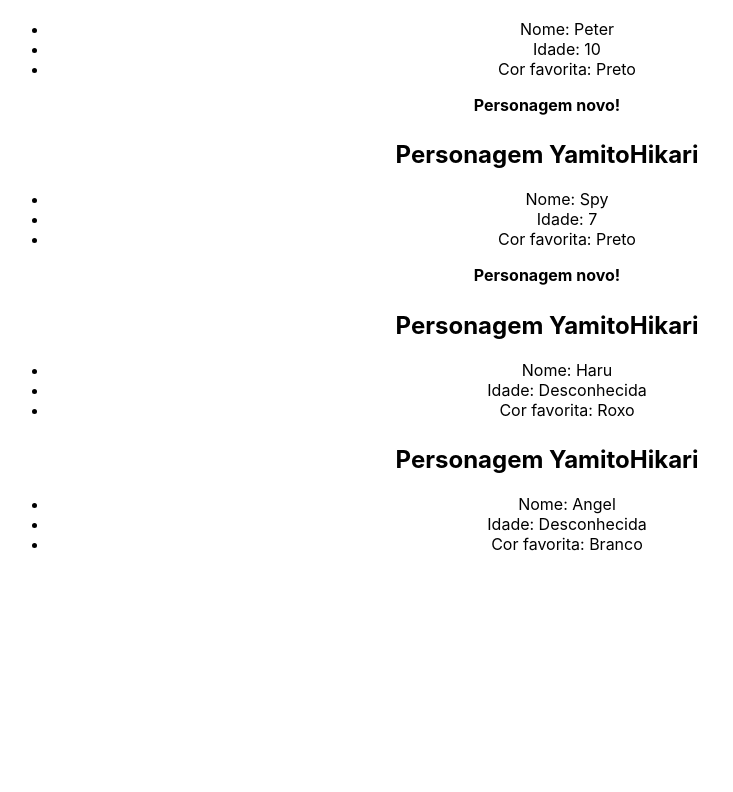
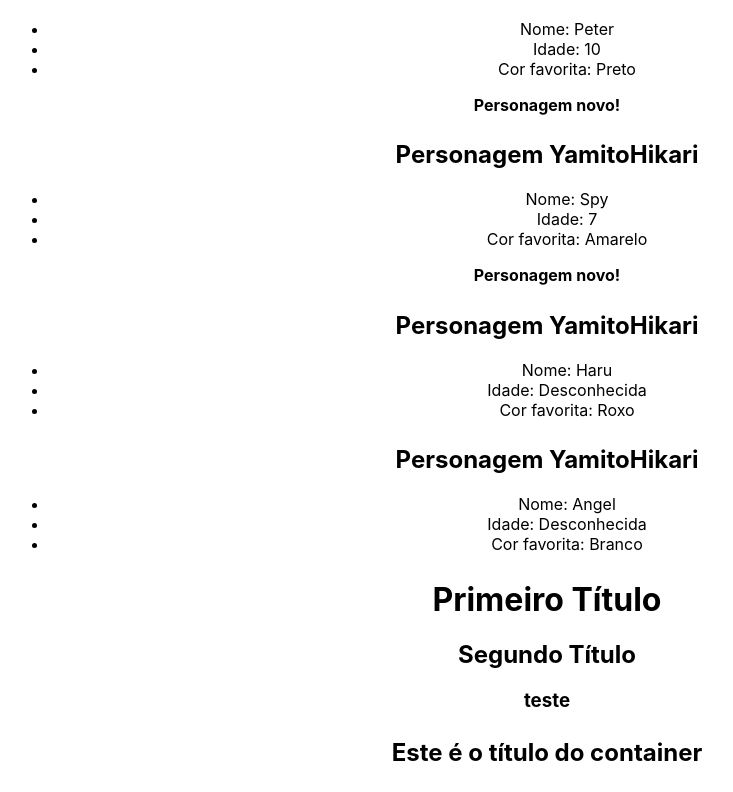
Before and after one commit to artjiyr/curso_react_udemy, a React (Create React App) app in the folder AVANCANDO_NO_REACT/avancado/: page / in a window 1280 px wide. Shown: the part 2783-3575 px from the top of the page, without its empty margins (93-826 px from the left). Before the commit the page ends 3363 px from the top, so only its background shows below. Built offline with nearby package versions, Linux system fonts and the light colour scheme.

Commit message:
terminei a aula

```diff
--- a/AVANCANDO_NO_REACT/avancado/src/App.js
+++ b/AVANCANDO_NO_REACT/avancado/src/App.js
@@ -6,13 +6,15 @@ import ConditionalRender from "./components/ConditionalRender";
 import ShowUsername from "./components/ShowUsername";
 import { useState } from "react";
 import PersonDetails from "./components/PersonDetails";
+import Fragments from "./components/Fragments";
+import Container from "./components/Container";
 
 function App() {
   const [userName] = useState("Mari Miya");
 
   const persons = [
     {id: 1, namePersona: "Peter", age: 10, color: "Preto", newPerson: true},
-    {id: 2, namePersona: "Spy", age: 7, color: "Preto", newPerson: true},
+    {id: 2, namePersona: "Spy", age: 7, color: "Amarelo", newPerson: true},
     {id: 3, namePersona: "Haru", age: "Desconhecida", color: "Roxo", newPerson: false},
     {id: 4, namePersona: "Angel", age: "Desconhecida", color: "Branco", newPerson: false}
   ]
@@ -20,7 +22,6 @@ function App() {
   return (
     <div className="App">
       <h1>Avançando no React</h1>
-
       <div>
         <img src="/img1.jpg" alt="paisagem-anime" />
       </div>
@@ -59,6 +60,12 @@ function App() {
           newPerson={person.newPerson}/>
         ))}
       </div>
+      <div> {/* Fragment */}
+        <Fragments propFragment="teste"/>
+      </div>
+      <div> {/* PropChildren*/}
+        <Container />
+      </div>
     </div>
   );
 }
--- /dev/null
+++ b/AVANCANDO_NO_REACT/avancado/src/components/Container.js
@@ -0,0 +1,9 @@
+const Container = () => {
+  return (
+    <div>
+        <h2>Este é o título do container</h2>
+    </div>
+  )
+}
+
+export default Container
--- /dev/null
+++ b/AVANCANDO_NO_REACT/avancado/src/components/Fragments.js
@@ -0,0 +1,11 @@
+const Fragments = ({propFragment}) => {
+  return (
+    <>
+        <h1>Primeiro Título</h1>
+        <h2>Segundo Título</h2>
+        <h3>{propFragment}</h3>
+    </>
+  )
+}
+
+export default Fragments
```
